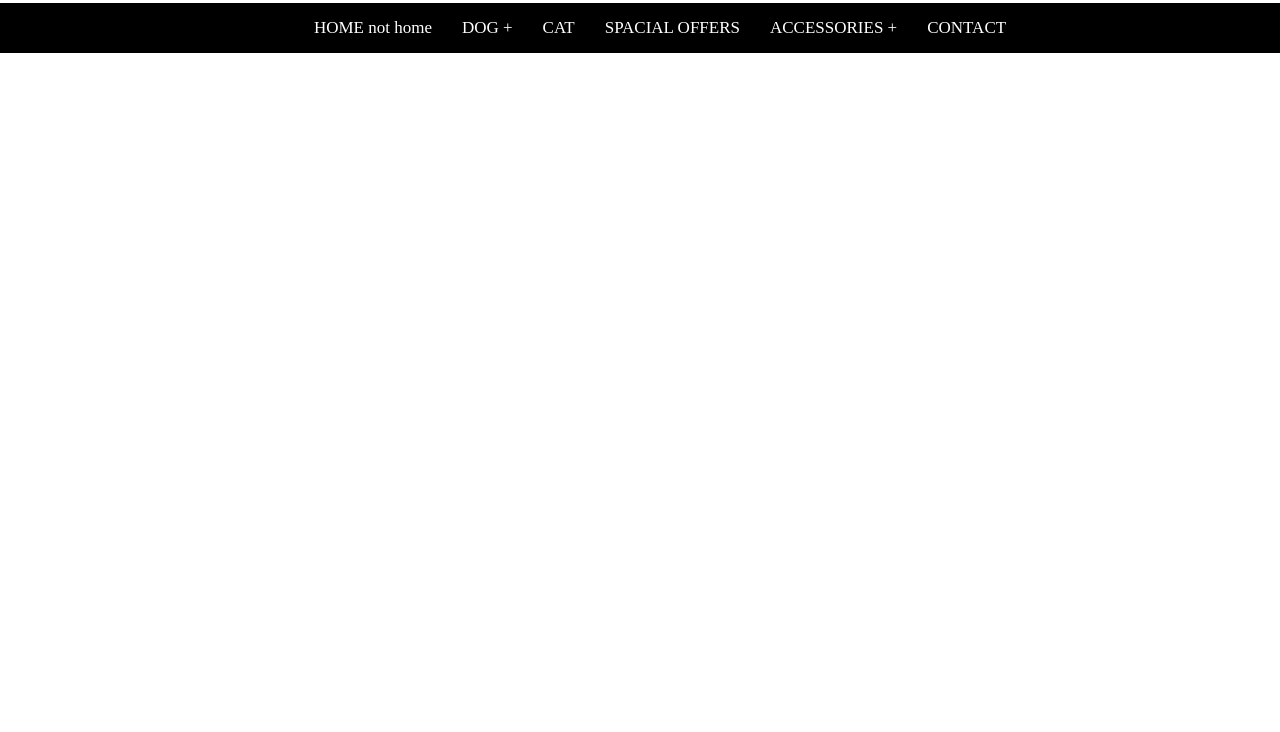
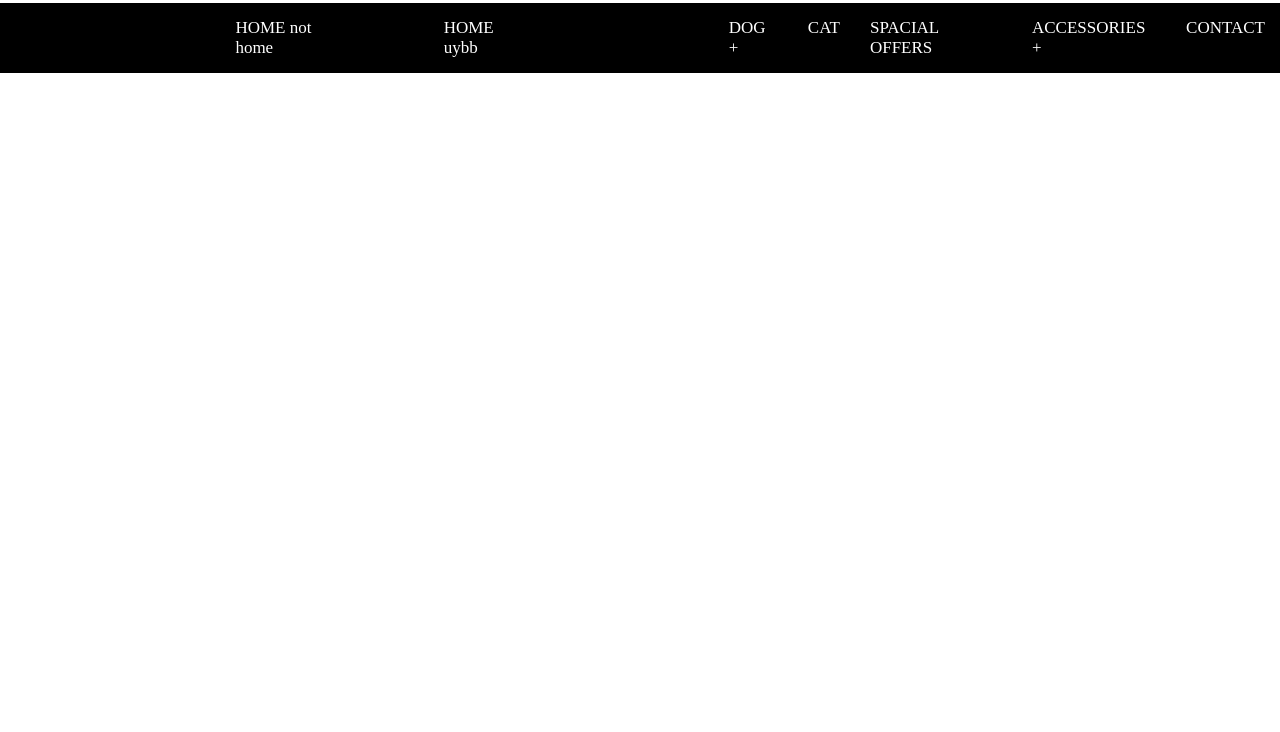
Before and after one commit to abdurasulovbilol/bilo-eno-shared-work, a plain HTML site: page index.html in a window 1280 px wide. Shown: the part 68-800 px from the top of the page. Drawn offline with Linux system fonts and the light colour scheme.

Commit message:
enese
b

Co-Authored-By: NSmacit <158352576+NSmacit@users.noreply.github.com>

```diff
--- a/index.html
+++ b/index.html
@@ -39,7 +39,11 @@
 
     <header>
       <ul>
+<<<<<<< Updated upstream
         <li><a href="#">HOME not home</a></li>
+=======
+        <li><a href="#">HOME uybb</a></li>
+>>>>>>> Stashed changes
         <li>
           <a href="#">DOG +</a>
           <ul>
```
